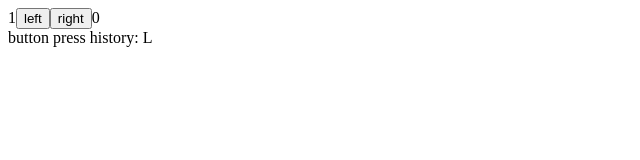
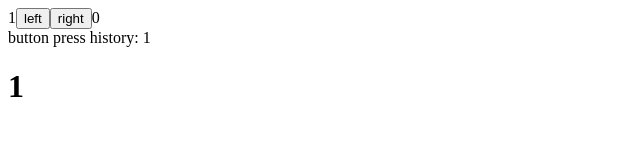
Before and after one commit to onrush1995/Fullstackopen, a React (Create React App) app in the folder part1/courseinfo/: page / in a window 1280 px wide. Both pictures are taken after a click on the button "left". Shown: the top 160 px of the page, without its empty margins (0-640 px from the left). Built offline with nearby package versions, Linux system fonts and the light colour scheme.

Commit message:
Add map and reduce value inorder to calculate total value passed to the array

```diff
--- a/part1/courseinfo/src/App.js
+++ b/part1/courseinfo/src/App.js
@@ -1,10 +1,23 @@
 import React, { useState } from 'react';
 
 const History = (props) => {
+    const newArray = props.allClicks.map((x) => x);
+    console.log(newArray);
+
+    const initialValue = 0;
+    const reducer = (accumulator, item) => {
+        return accumulator + item;
+    };
+    const total = props.allClicks.reduce(reducer, initialValue);
     if (props.allClicks.length === 0) {
         return <div>the app is used by pressing the buttons</div>;
     }
-    return <div>button press history: {props.allClicks.join(' ')}</div>;
+    return (
+        <div>
+            button press history: {props.allClicks.join(' ')}
+            <h1>{total}</h1>
+        </div>
+    );
 };
 
 const App = () => {
@@ -22,12 +35,12 @@ const App = () => {
     ] = useState([]);
 
     const handleLeftClick = () => {
-        setAll(allClicks.concat('L'));
+        setAll(allClicks.concat(1));
         setLeft(left + 1);
     };
 
     const handleRightClick = () => {
-        setAll(allClicks.concat('R'));
+        setAll(allClicks.concat(-1));
         setRight(right + 1);
     };
 
```
